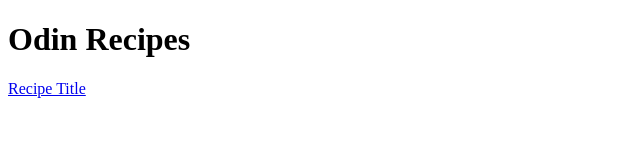
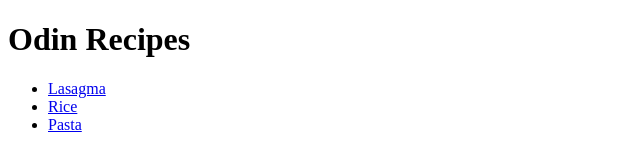
Before and after one commit to winlenCyber/odin-recipes, a plain HTML site: page index.html in a window 1280 px wide. Shown: the whole page, without its empty margins (0-640 px from the left). Drawn offline with Linux system fonts and the light colour scheme.

Commit message:
Iteration 4: Add More Recipes - Create Pasta and Rice recipes, link in index.html

```diff
--- a/index.html
+++ b/index.html
@@ -7,6 +7,10 @@
 </head>
 <body>
     <h1>Odin Recipes</h1>
-    <a href="recipes/lasagma.html">Recipe Title</a>
+    <ul>
+    <li><a href="recipes/lasagma.html">Lasagma</a></li>
+    <li><a href="recipes/rice.html">Rice</a></li>
+    <li><a href="recipes/pasta.html">Pasta</a></li>
+    </ul>
 </body>
 </html>
```
